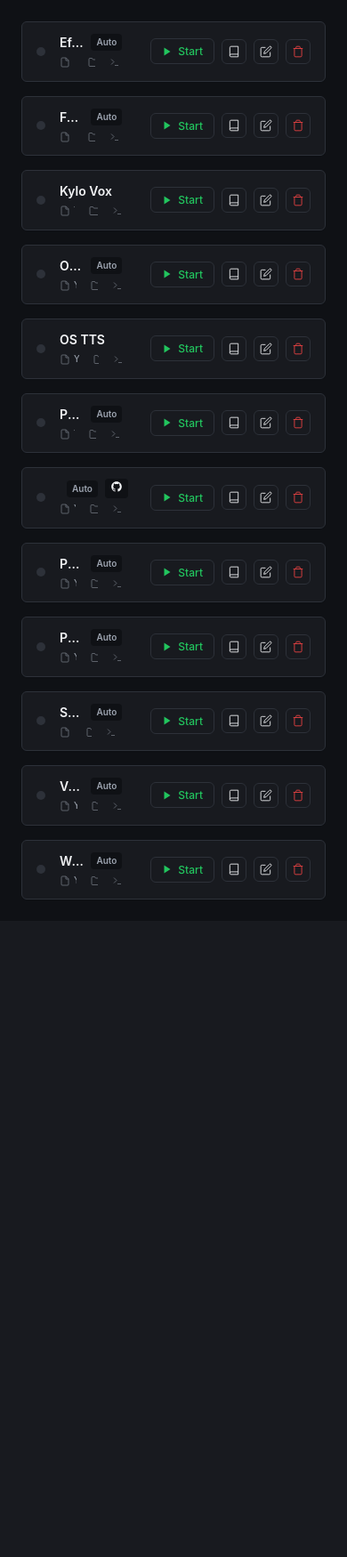
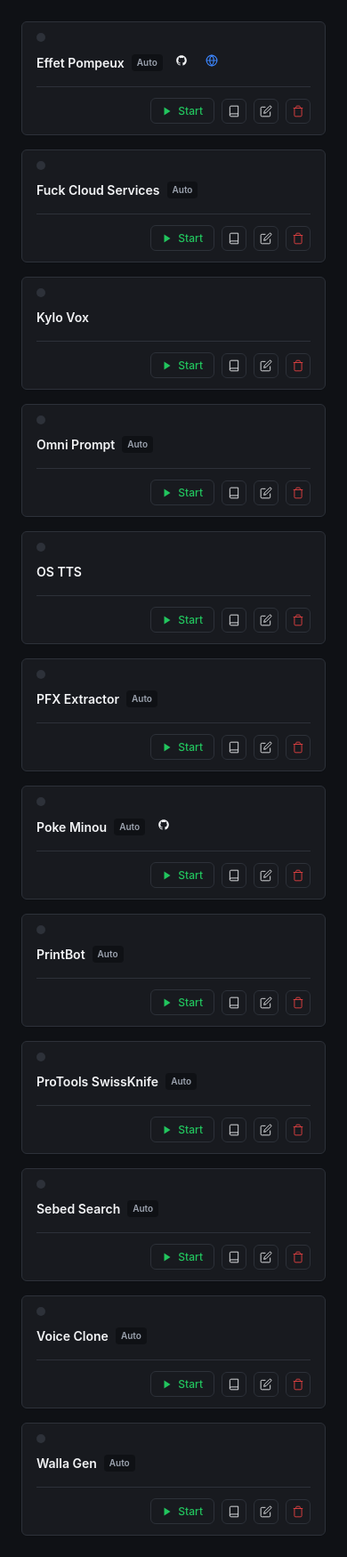
Before and after one commit to sebedard-creator/PyManager, a FastAPI app: page / in a window 390 px wide. Shown: the part 54-1804 px from the top of the page at 89% size. Before the commit the page ends 1065 px from the top, so only its background shows below. Run offline with FastAPI, Linux system fonts and the light colour scheme.

Commit message:
mobile interface

```diff
--- a/config.json
+++ b/config.json
@@ -5,6 +5,9 @@
         "path": "Y:/EffetPompeux/leffet_pompeux/venv/Scripts/python.exe",
         "args": "Y:/EffetPompeux/leffet_pompeux/leffet_pompeux.py",
         "cwd": "Y:/EffetPompeux/leffet_pompeux",
+        "port": "",
+        "github_url": "https://github.com/sebedard-creator/leffet_pompeux",
+        "web_url": "https://leffet-pompeux.onrender.com/",
         "auto_start": true
     },
     {
--- a/main.py
+++ b/main.py
@@ -32,6 +32,7 @@ class ScriptConfig(BaseModel):
     cwd: str = ""
     port: str = ""
     github_url: str = ""
+    web_url: str = ""
     auto_start: bool
 
 class ScriptStatus(BaseModel):
@@ -42,6 +43,7 @@ class ScriptStatus(BaseModel):
     cwd: str = ""
     port: str = ""
     github_url: str = ""
+    web_url: str = ""
     auto_start: bool
     is_running: bool
     pid: Optional[int] = None
@@ -322,6 +324,7 @@ async def get_scripts():
             cwd=s.get("cwd", ""),
             port=s.get("port", ""),
             github_url=s.get("github_url", ""),
+            web_url=s.get("web_url", ""),
             auto_start=s["auto_start"],
             is_running=is_running,
             pid=pid,
--- a/static/app.js
+++ b/static/app.js
@@ -5,7 +5,7 @@ function pymanager() {
         showLogModal: false,
         isEditing: false,
         editingId: null,
-        newScript: { name: '', path: '', args: '', cwd: '', github_url: '', auto_start: false },
+        newScript: { name: '', path: '', args: '', cwd: '', github_url: '', web_url: '', auto_start: false },
 
         currentLogScript: null,
         logs: [],
@@ -110,6 +110,7 @@ function pymanager() {
                 args: script.args,
                 cwd: script.cwd,
                 github_url: script.github_url || '',
+                web_url: script.web_url || '',
                 auto_start: script.auto_start
             };
             this.showAddModal = true;
@@ -118,7 +119,7 @@ function pymanager() {
         openAddModal() {
             this.isEditing = false;
             this.editingId = null;
-            this.newScript = { name: '', path: '', args: '', cwd: '', github_url: '', auto_start: false };
+            this.newScript = { name: '', path: '', args: '', cwd: '', github_url: '', web_url: '', auto_start: false };
             this.showAddModal = true;
         },
 
@@ -136,6 +137,7 @@ function pymanager() {
                             args: this.newScript.args,
                             cwd: this.newScript.cwd,
                             github_url: this.newScript.github_url,
+                            web_url: this.newScript.web_url,
                             auto_start: this.newScript.auto_start
                         })
                     });
@@ -151,6 +153,7 @@ function pymanager() {
                             args: this.newScript.args,
                             cwd: this.newScript.cwd,
                             github_url: this.newScript.github_url,
+                            web_url: this.newScript.web_url,
                             auto_start: this.newScript.auto_start
                         })
                     });
--- a/static/style.css
+++ b/static/style.css
@@ -218,6 +218,28 @@ body {
 .action-stop:hover { background: rgba(220, 38, 38, 0.1); border-color: transparent; }
 .action-web:hover { background: rgba(37, 99, 235, 0.1); border-color: transparent; }
 
+/* Mobile Layout Fixes */
+@media (max-width: 600px) {
+    .card {
+        flex-direction: column;
+        align-items: stretch;
+        gap: 12px;
+    }
+    .card-top {
+        flex-wrap: wrap;
+    }
+    .card-info {
+        display: none;
+    }
+    .card-actions {
+        margin-left: 0;
+        width: 100%;
+        justify-content: flex-end;
+        padding-top: 12px;
+        border-top: 1px solid var(--border);
+    }
+}
+
 /* Empty state */
 .empty-state {
     padding: 64px 20px;
--- a/templates/index.html
+++ b/templates/index.html
@@ -9,7 +9,7 @@
     <script defer src="https://cdn.jsdelivr.net/npm/alpinejs@3.x.x/dist/cdn.min.js"></script>
 
     <!-- CSS -->
-    <link rel="stylesheet" href="/static/style.css?v=5">
+    <link rel="stylesheet" href="/static/style.css?v=7">
 
     <!-- Prevent theme flash -->
     <script>
@@ -54,8 +54,11 @@
                             <span class="badge" x-show="script.auto_start" title="Démarrage automatique">Auto</span>
                             <span class="badge" x-show="script.discovered_port" x-text="'Port: ' + script.discovered_port" style="color: var(--text-main); background: var(--bg-base);"></span>
                             <span class="badge" x-show="script.is_running" x-text="'PID: ' + script.pid" style="color: var(--accent-blue); background: rgba(59, 130, 246, 0.1);"></span>
-                            <a :href="script.github_url" target="_blank" rel="noopener" class="badge" x-show="script.github_url" title="Ouvrir sur GitHub" style="color: var(--text-main); background: var(--bg-base); cursor: pointer; text-decoration: none; display: inline-flex; align-items: center; justify-content: center; padding: 2px 6px;">
+                            <a :href="script.github_url" target="_blank" rel="noopener" class="badge" x-show="script.github_url" title="Ouvrir sur GitHub" style="color: var(--text-main); background: transparent; cursor: pointer; text-decoration: none; display: inline-flex; align-items: center; justify-content: center; padding: 2px 6px;">
                                 <svg width="14" height="14" viewBox="0 0 24 24" fill="currentColor"><path d="M12 2C6.477 2 2 6.477 2 12c0 4.42 2.865 8.166 6.839 9.489.5.092.682-.217.682-.482 0-.237-.008-.866-.013-1.7-2.782.603-3.369-1.34-3.369-1.34-.454-1.156-1.11-1.463-1.11-1.463-.908-.62.069-.608.069-.608 1.003.07 1.531 1.03 1.531 1.03.892 1.529 2.341 1.087 2.91.831.092-.646.35-1.086.636-1.336-2.22-.253-4.555-1.11-4.555-4.943 0-1.091.39-1.984 1.029-2.683-.103-.253-.446-1.27.098-2.647 0 0 .84-.269 2.75 1.025A9.578 9.578 0 0 1 12 6.836c.85.004 1.705.114 2.504.336 1.909-1.294 2.747-1.025 2.747-1.025.546 1.377.203 2.394.1 2.647.64.699 1.028 1.592 1.028 2.683 0 3.842-2.339 4.687-4.566 4.935.359.309.678.919.678 1.852 0 1.336-.012 2.415-.012 2.743 0 .267.18.578.688.48C19.138 20.161 22 16.418 22 12c0-5.523-4.477-10-10-10z"/></svg>
+                            </a>
+                            <a :href="script.web_url" target="_blank" rel="noopener" class="badge" x-show="script.web_url" title="Ouvrir la page Web" style="color: var(--accent-blue); background: transparent; cursor: pointer; text-decoration: none; display: inline-flex; align-items: center; justify-content: center; padding: 2px 6px;">
+                                <svg width="14" height="14" viewBox="0 0 24 24" fill="none" stroke="currentColor" stroke-width="2" stroke-linecap="round" stroke-linejoin="round"><circle cx="12" cy="12" r="10"/><path d="M12 2a15.3 15.3 0 0 1 4 10 15.3 15.3 0 0 1-4 10 15.3 15.3 0 0 1-4-10 15.3 15.3 0 0 1 4-10z"/><path d="M2 12h20"/></svg>
                             </a>
                         </div>
 
@@ -155,13 +158,17 @@
                             <button type="button" class="btn" @click="browseArgsFile()">Fichier</button>
                         </div>
                     </div>
+                    <div class="form-group" style="display: flex; align-items: center; gap: 8px;">
+                        <input type="checkbox" id="autoStartCheck" x-model="newScript.auto_start" style="width: auto;">
+                        <label for="autoStartCheck" style="margin: 0; cursor: pointer;">Lancer automatiquement au démarrage</label>
+                    </div>
                     <div class="form-group">
                         <label>Lien vers GitHub (optionnel)</label>
                         <input type="url" x-model="newScript.github_url" placeholder="https://github.com/..." style="width: 100%;">
                     </div>
-                    <div class="form-group" style="display: flex; align-items: center; gap: 8px;">
-                        <input type="checkbox" id="autoStartCheck" x-model="newScript.auto_start" style="width: auto;">
-                        <label for="autoStartCheck" style="margin: 0; cursor: pointer;">Lancer automatiquement au démarrage</label>
+                    <div class="form-group">
+                        <label>Lien vers Page Web (optionnel)</label>
+                        <input type="url" x-model="newScript.web_url" placeholder="https://votre-site.com" style="width: 100%;">
                     </div>
                 </form>
             </div>
@@ -193,6 +200,6 @@
         </div>
     </div>
 
-    <script src="/static/app.js?v=5"></script>
+    <script src="/static/app.js?v=6"></script>
 </body>
 </html>
```
Also changed, not shown: architecture.md (+1 -1 lines), handoff.md (+1 -0 lines), changelog.md.
